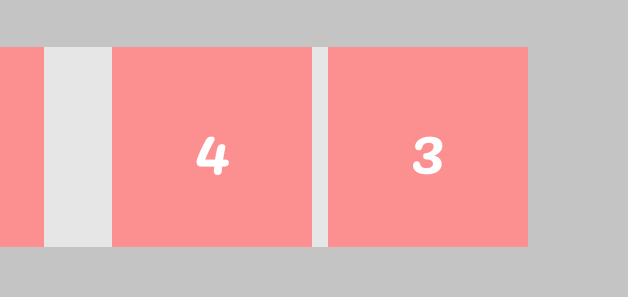
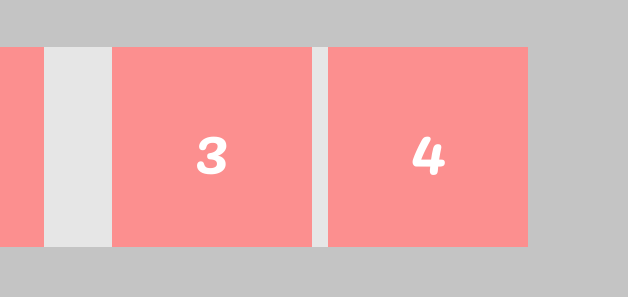
Before and after one commit to zhannawebart/Hillel-homeworks, a plain HTML site: page index.html in a window 1280 px wide. Shown: the part 653-950 px from the top of the page, 562-1202 px from the left. Drawn offline with Linux system fonts and the light colour scheme.

Commit message:
modified index.html

```diff
--- a/index.html
+++ b/index.html
@@ -31,8 +31,10 @@
                 <div class="wrapper clearfix">
                     <div class="card float-left">1</div>
                     <div class="card float-left ml">2</div>
-                    <div class="card float-right ml">3</div>
-                    <div class="card float-right">4</div>
+                    <div class="float-right">
+                        <div class="card float-left">3</div>
+                        <div class="card ml float-left">4</div>
+                    </div>
                 </div>
             </div>
         </section>
```
